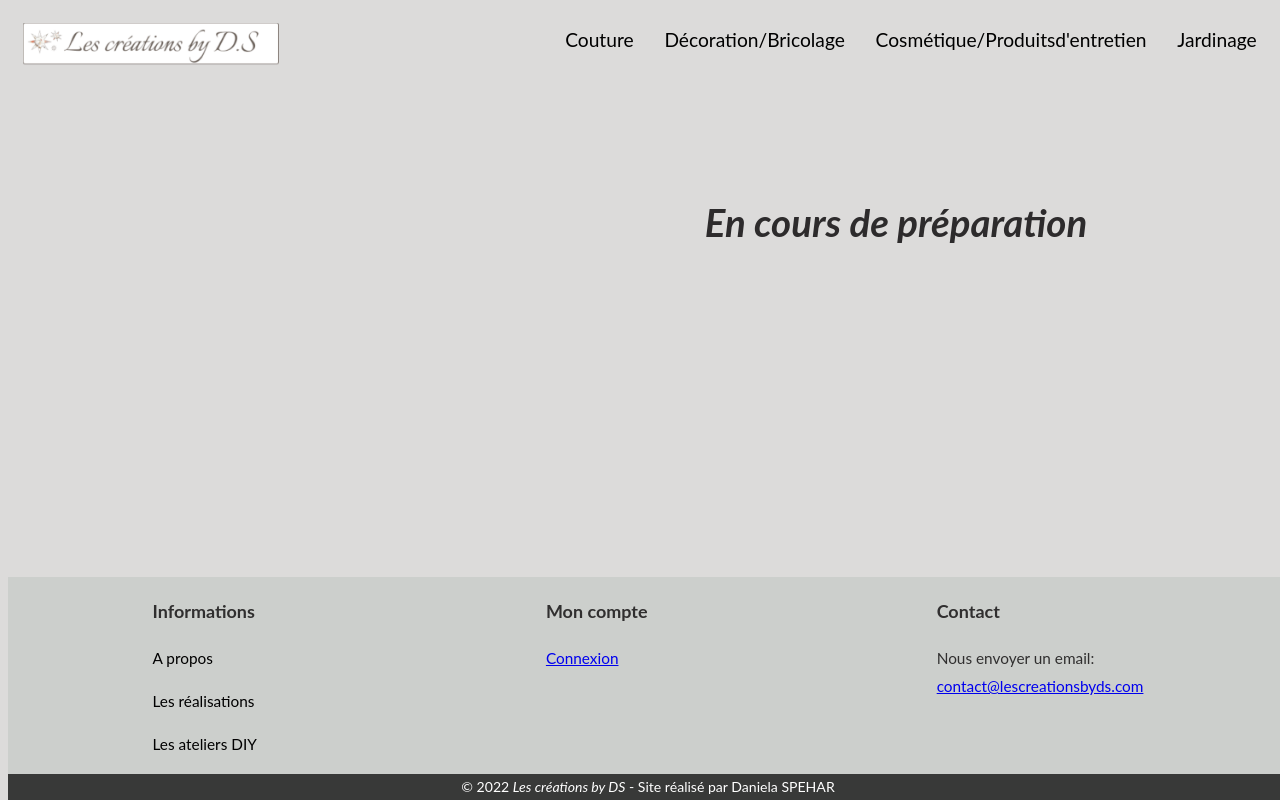
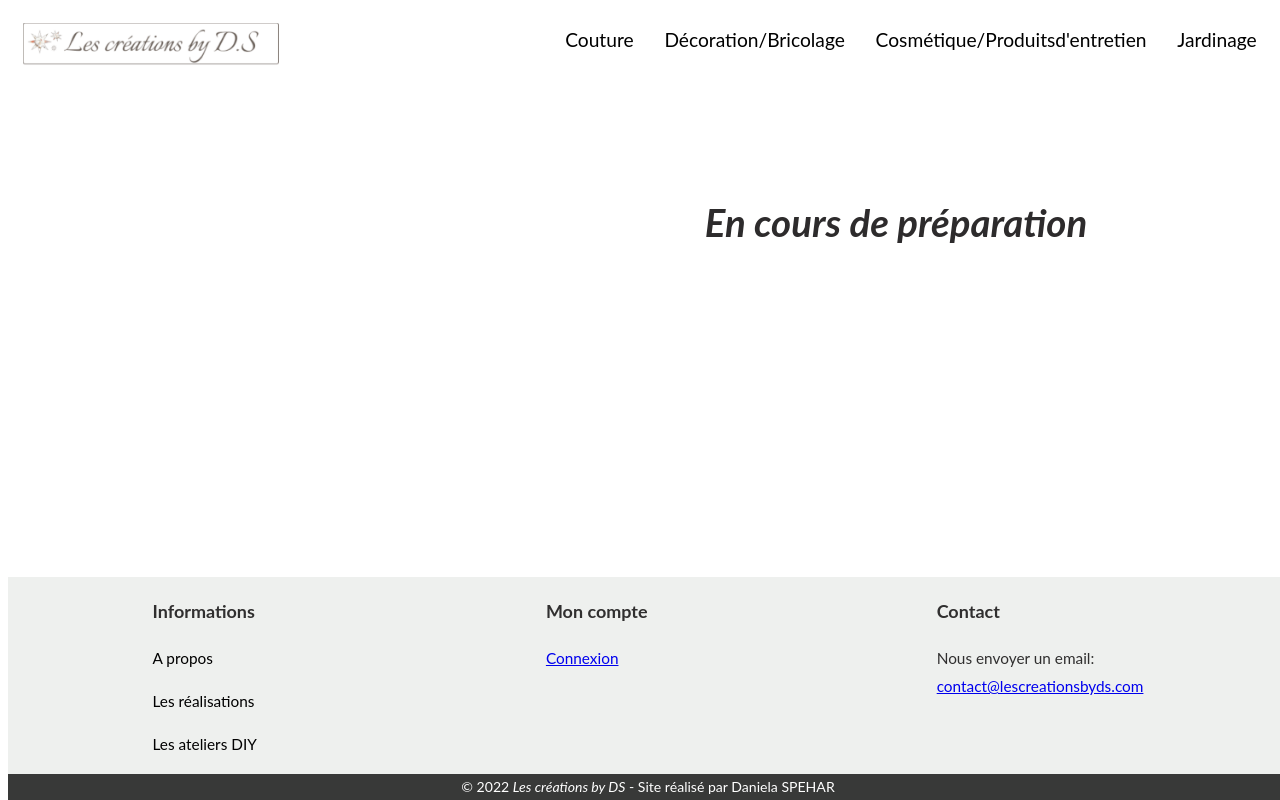
Before and after one commit to DANISPE59/projetPersonnel, a plain HTML site: page apropos.html in a window 1280 px wide. Shown: the top 800 px of the page. Drawn offline with Linux system fonts and the light colour scheme.

Commit message:
changement background apropos

```diff
--- a/css/apropos.css
+++ b/css/apropos.css
@@ -1,5 +1,4 @@
 body {
-  background-color: rgb(220, 219, 218);
   font: 400 1.5vw/1.8 "Lato", sans-serif;
   }
 
@@ -61,7 +60,7 @@ body {
   display: flex;
   flex-direction: row;
   justify-content: space-around;
-  background-color: #cccfcc;
+  background-color: #eef0ee;
   bottom: 2vw; /*coller à pdp2*/
   width: 100%;
   font-size: 1.2vw;
```
